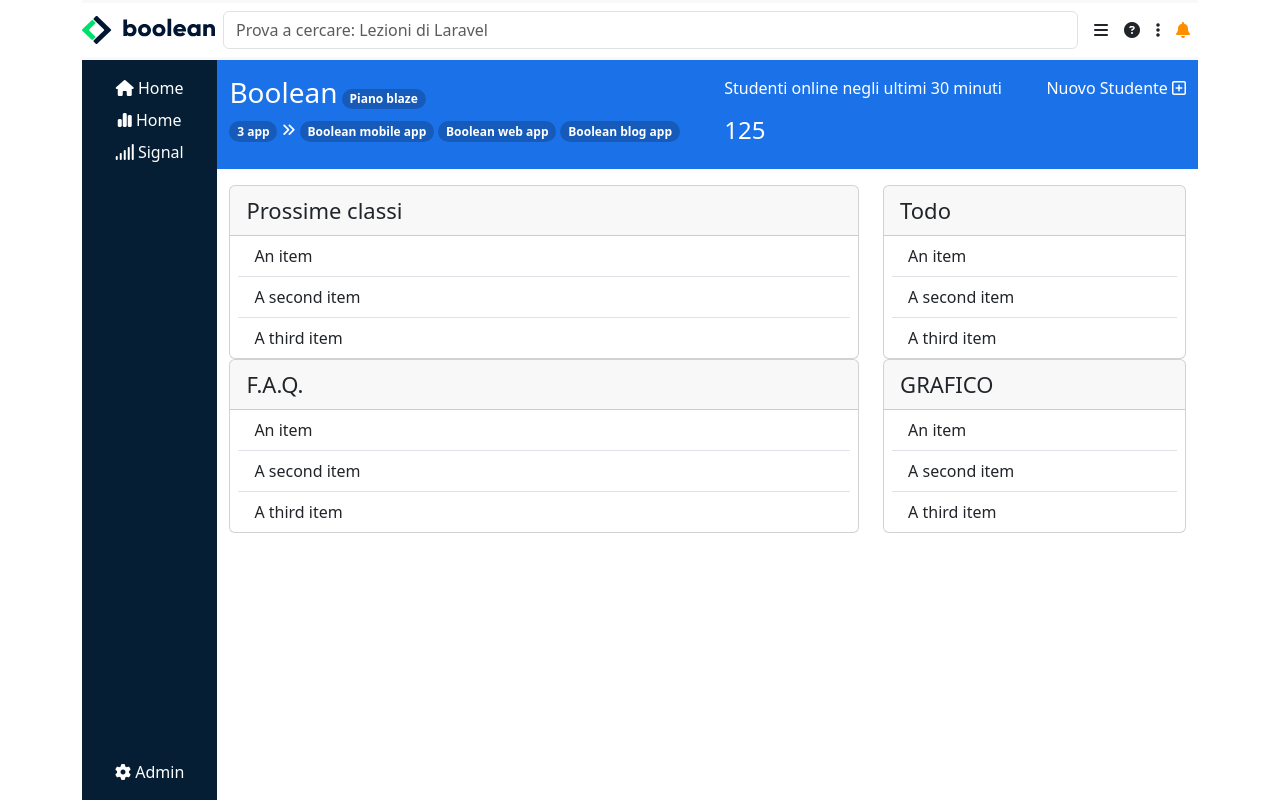
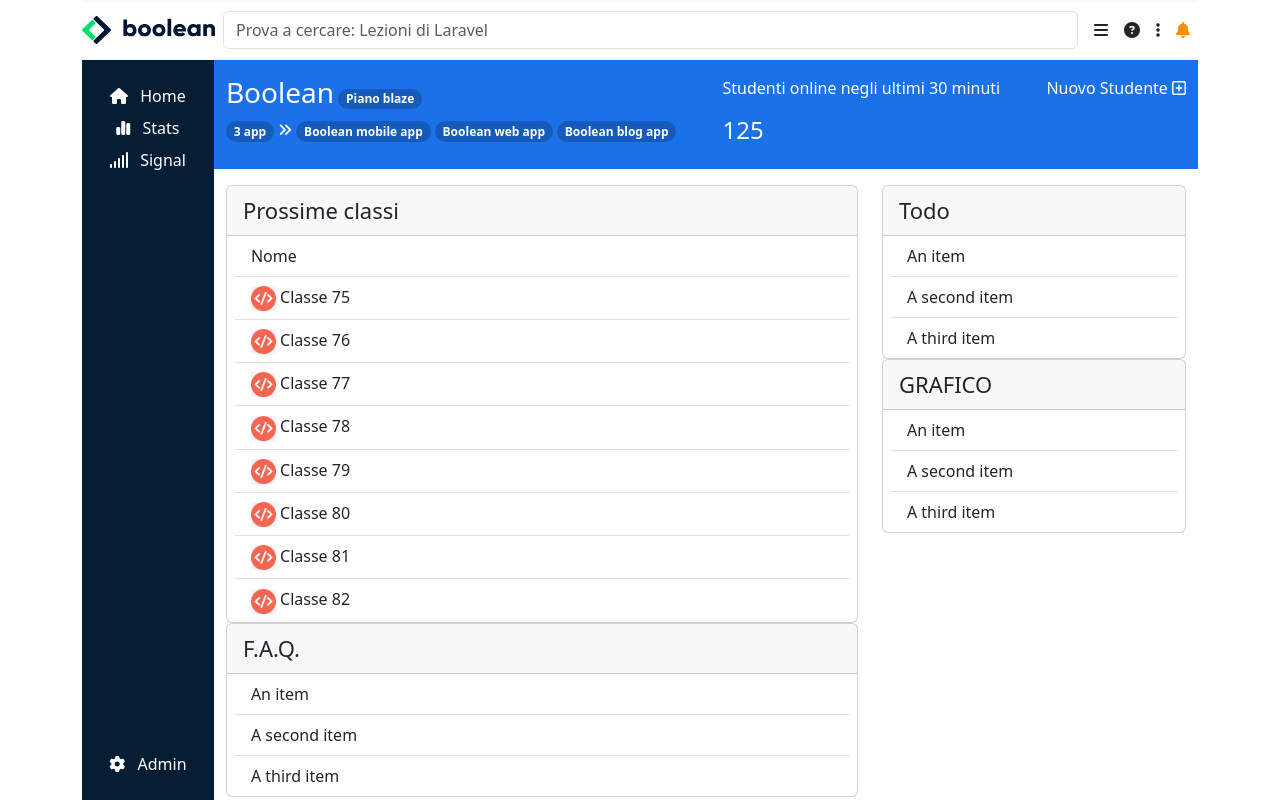
Before and after one commit to michelepiccinno/html-css-bootstrap-dashboard, a plain HTML site: page index.html in a window 1280 px wide. Drawn offline with nearby package versions, Linux system fonts and the light colour scheme.

Commit message:
layout-1.6

```diff
--- a/css/style.css
+++ b/css/style.css
@@ -51,6 +51,10 @@
   font-weight: 500;
 }
 
+.card img {
+  width: 25px;
+}
+
 /*****MEDIA QUERY*****/
 
 @media (min-width: 992px) {
--- a/index.html
+++ b/index.html
@@ -60,24 +60,24 @@
   <!-- SIDEBAR -->
   <div class="row">
     <div class="col d-flex">
-      <div class="my-sidebar d-flex flex-column text-white bg-dark text-center p-3">
+      <div class="my-sidebar d-flex flex-column text-white bg-dark text-center py-4">
         <ul class="nav nav-pills mb-auto flex-column gap-2">
           <li>
             <i class="fa-solid fa-house"></i>
-            <a class="d-none d-lg-inline-block">Home</a>
+            <a class="d-none d-lg-inline-block ps-2">Home</a>
           </li>
           <li>
             <i class="fa-solid fa-chart-simple"></i>
-            <a class="d-none d-lg-inline-block">Home</a>
+            <a class="d-none d-lg-inline-block ps-2">Stats</a>
           </li>
           <li>
             <i class="fa-solid fa-signal"></i>
-            <a class="d-none d-lg-inline-block">Signal</a>
+            <a class="d-none d-lg-inline-block ps-2">Signal</a>
           </li>
         </ul>
         <div class="nav-link">
           <i class="fa-solid fa-gear"></i>
-          <a class="d-none d-lg-inline-block">Admin</a>
+          <a class="d-none d-lg-inline-block ps-2">Admin</a>
         </div>
       </div>
 
@@ -120,9 +120,15 @@
                     Prossime classi
                   </div>
                   <ul class="list-group list-group-flush px-2">
-                    <li class="list-group-item">An item</li>
-                    <li class="list-group-item">A second item</li>
-                    <li class="list-group-item">A third item</li>
+                    <li class="list-group-item">Nome</li>
+                    <li class="list-group-item"> <img src="img/class-avatar.jpg" alt=""> Classe 75</li>
+                    <li class="list-group-item"> <img src="img/class-avatar.jpg" alt=""> Classe 76</li>
+                    <li class="list-group-item"> <img src="img/class-avatar.jpg" alt=""> Classe 77</li>
+                    <li class="list-group-item"> <img src="img/class-avatar.jpg" alt=""> Classe 78</li>
+                    <li class="list-group-item"> <img src="img/class-avatar.jpg" alt=""> Classe 79</li>
+                    <li class="list-group-item"> <img src="img/class-avatar.jpg" alt=""> Classe 80</li>
+                    <li class="list-group-item"> <img src="img/class-avatar.jpg" alt=""> Classe 81</li>
+                    <li class="list-group-item"> <img src="img/class-avatar.jpg" alt=""> Classe 82</li>
                   </ul>
                 </div>
               </div>
```
